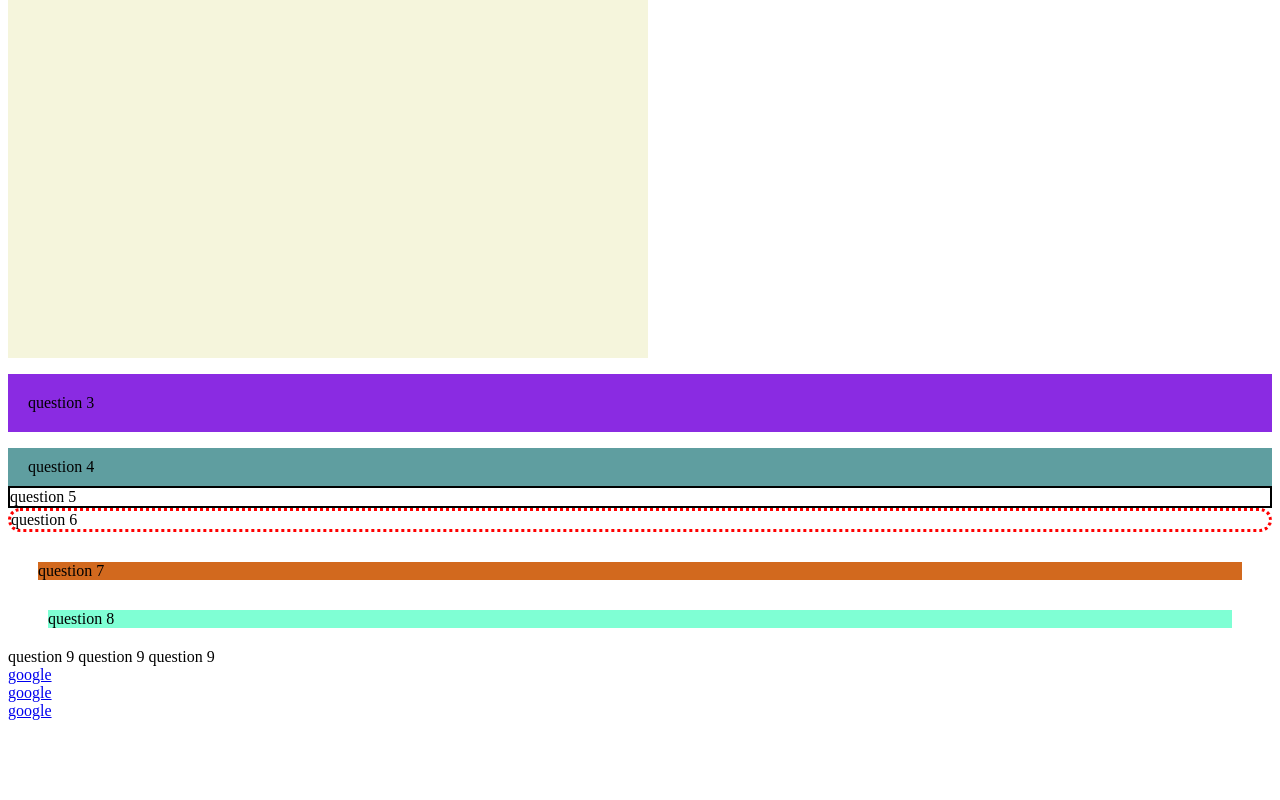
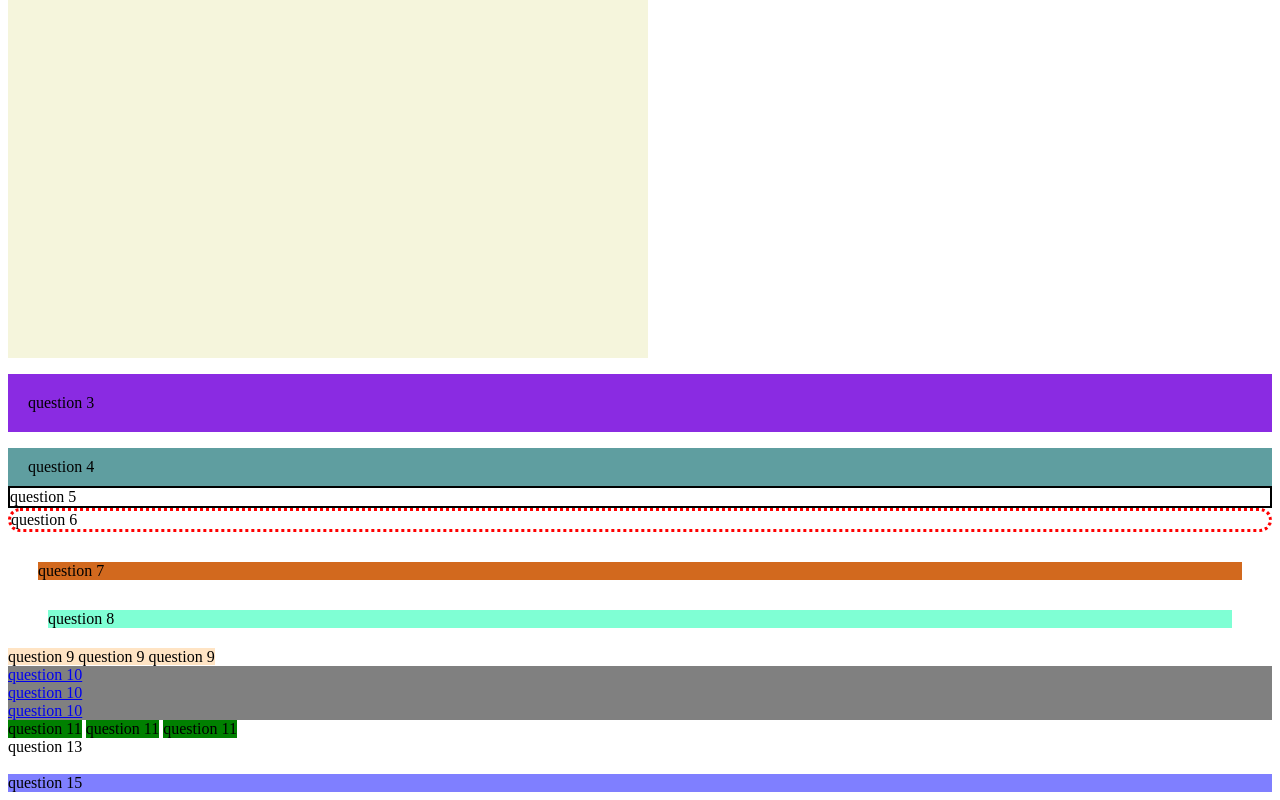
Before and after one commit to dylanmui/lab5, a plain HTML site: page index.html in a window 1280 px wide. Shown: the part 490-1290 px from the top of the page. Before the commit the page ends 1218 px from the top, so only its background shows below. Drawn offline with Linux system fonts and the light colour scheme.

Commit message:
questions 11-15

```diff
--- a/index.html
+++ b/index.html
@@ -52,13 +52,39 @@
         question 9
     </div>
 
-    <a class="block-element" href="google.com">google</a>
+    <a class="block-element" href="google.com">question 10</a>
 
-    <a class="block-element" href="google.com">google</a>
+    <a class="block-element" href="google.com">question 10</a>
 
-    <a class="block-element" href="google.com">google</a>
+    <a class="block-element" href="google.com">question 10</a>
 
+    <div class="inline-block-element">
+        question 11
+    </div>
 
+    <div class="inline-block-element">
+        question 11
+    </div>
+
+    <div class="inline-block-element">
+        question 11
+    </div>
+
+    <div class="hidden-element">
+        question 12
+    </div>
+
+    <div class="visible-element">
+        question 13
+    </div>
+
+    <div class="invisible-element">
+        question 14
+    </div>
+
+    <div class="transparent-box">
+        question 15
+    </div>
 
 </body>
 </html>
--- a/styles.css
+++ b/styles.css
@@ -46,9 +46,32 @@
 }
 
 .inline-element{
+    background-color: bisque;
     display: inline;
 }
 
 .block-element{
+    background-color: grey;
     display: block;
 }
+
+.inline-block-element{
+    background-color: green;
+    display: inline-block;
+}
+
+.hidden-element{
+    display: none;
+}
+
+.visible-element{
+    visibility: visible;
+}
+
+.invisible-element{
+    visibility: hidden;
+}
+
+.transparent-box{
+    background-color: rgb(0, 0, 255, 0.5);
+}
```
